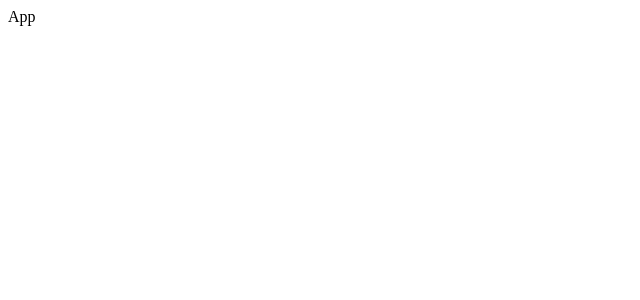
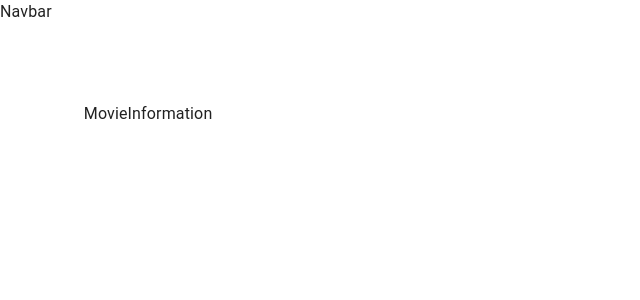
Before and after one commit to iamnicholastom/ott-service, a React (Create React App) app: page /movie/1 in a window 1280 px wide. Shown: the top 300 px of the page, without its empty margins (0-640 px from the left). Built offline with nearby package versions, Linux system fonts and the light colour scheme.

Commit message:
chore: add file and folder structure

```diff
--- /dev/null
+++ b/src/components/Actors/Actors.js
@@ -0,0 +1,7 @@
+import React from 'react';
+
+const Actors = () => (
+  <div>Actors</div>
+);
+
+export default Actors;
--- /dev/null
+++ b/src/components/App.js
@@ -0,0 +1,35 @@
+import React from 'react';
+import { CssBaseline } from '@mui/material';
+import { Route, Switch } from 'react-router-dom';
+import { Actors, MovieInformation, Movies, Navbar, Profile } from './index';
+import useStyles from './styles';
+
+const App = () => {
+  const classes = useStyles();
+
+  return (
+    <div className={classes.root}>
+      <CssBaseline />
+      <Navbar />
+      <main className={classes.content}>
+        <div className={classes.toolbar} />
+        <Switch>
+          <Route exact path="/">
+            <Movies />
+          </Route>
+          <Route exact path="/movie/:id">
+            <MovieInformation />
+          </Route>
+          <Route exact path="/actor/:id">
+            <Actors />
+          </Route>
+          <Route exact path="/profile/:id">
+            <Profile />
+          </Route>
+        </Switch>
+      </main>
+    </div>
+  );
+};
+
+export default App;
--- a/src/components/App.jsx
+++ /dev/null
@@ -1,9 +0,0 @@
-import React from 'react';
-
-function App() {
-  return (
-    <div>App</div>
-  );
-}
-
-export default App;
--- /dev/null
+++ b/src/components/MovieInformation/MovieInformation.js
@@ -0,0 +1,7 @@
+import React from 'react';
+
+const MovieInformation = () => (
+  <div>MovieInformation</div>
+);
+
+export default MovieInformation;
--- /dev/null
+++ b/src/components/Movies/Movies.js
@@ -0,0 +1,7 @@
+import React from 'react';
+
+const Movies = () => (
+  <div>Movies</div>
+);
+
+export default Movies;
--- /dev/null
+++ b/src/components/Navbar/Navbar.js
@@ -0,0 +1,7 @@
+import React from 'react';
+
+const Navbar = () => (
+  <div>Navbar</div>
+);
+
+export default Navbar;
--- /dev/null
+++ b/src/components/Profile/Profile.js
@@ -0,0 +1,7 @@
+import React from 'react';
+
+const Profile = () => (
+  <div>Profile</div>
+);
+
+export default Profile;
--- /dev/null
+++ b/src/components/index.js
@@ -0,0 +1,5 @@
+export { default as Actors } from './Actors/Actors';
+export { default as MovieInformation } from './MovieInformation/MovieInformation';
+export { default as Movies } from './Movies/Movies';
+export { default as Navbar } from './Navbar/Navbar';
+export { default as Profile } from './Profile/Profile';
--- /dev/null
+++ b/src/components/styles.js
@@ -0,0 +1,15 @@
+import { makeStyles } from '@mui/styles';
+
+export default makeStyles(() => ({
+  root: {
+    display: 'flex',
+    height: '100%',
+  },
+  toolbar: {
+    height: '70px',
+  },
+  content: {
+    flexGrow: 1,
+    padding: '2em',
+  },
+}));
--- a/src/index.js
+++ b/src/index.js
@@ -1,5 +1,11 @@
 import React from 'react';
 import ReactDOM from 'react-dom';
+import { BrowserRouter } from 'react-router-dom';
 import App from './components/App';
 
-ReactDOM.render(<App />, document.getElementById('root'));
+ReactDOM.render(
+  <BrowserRouter>
+    <App />
+  </BrowserRouter>,
+  document.getElementById('root'),
+);
```
Also changed, not shown: 2 other files (tests, documents, lock files or other folders).
